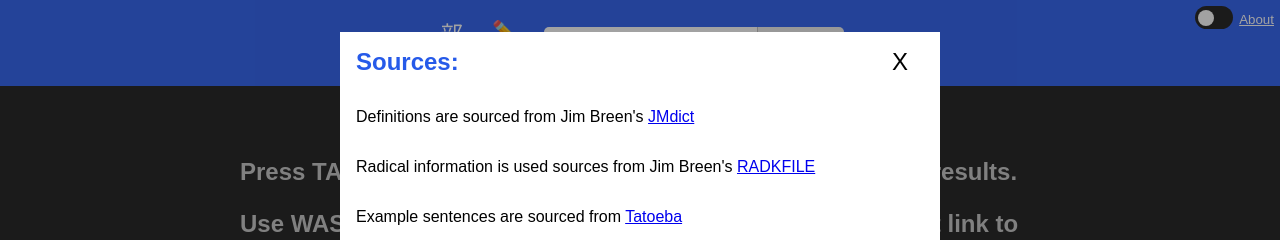
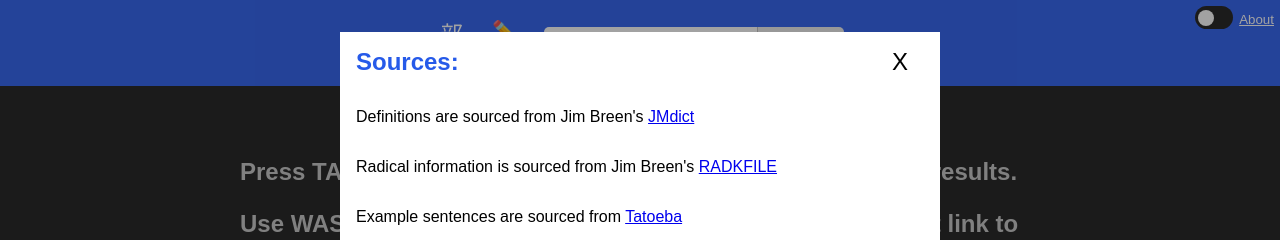
Before and after one commit to tahmdev/insta-jisho, a React (Create React App) app: page / in a window 1280 px wide. Both pictures are taken after a click on the button "About". Shown: the top 240 px of the page. Built offline with nearby package versions, Linux system fonts and the light colour scheme.

Commit message:
Fix typo

```diff
--- a/src/App.js
+++ b/src/App.js
@@ -133,7 +133,7 @@
         >
           <h2>Sources:</h2>
           <p> Definitions are sourced from Jim Breen's <a href='http://www.edrdg.org/wiki/index.php/JMdict-EDICT_Dictionary_Project'>JMdict</a> </p>
-          <p> Radical information is used sources from Jim Breen's <a href='http://www.edrdg.org/krad/kradinf.html'>RADKFILE</a>  </p>
+          <p> Radical information is sourced from Jim Breen's <a href='http://www.edrdg.org/krad/kradinf.html'>RADKFILE</a>  </p>
           <p> Example sentences are sourced from <a href='https://tatoeba.org/en'> Tatoeba </a> </p>
         </Popup>
       }
```
